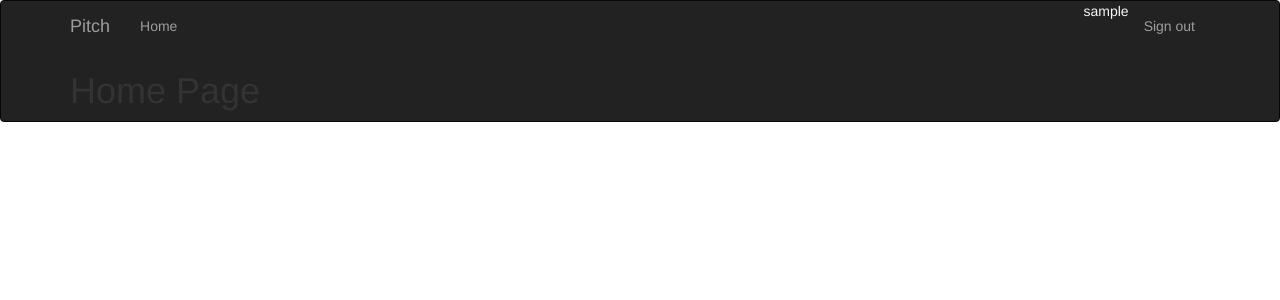
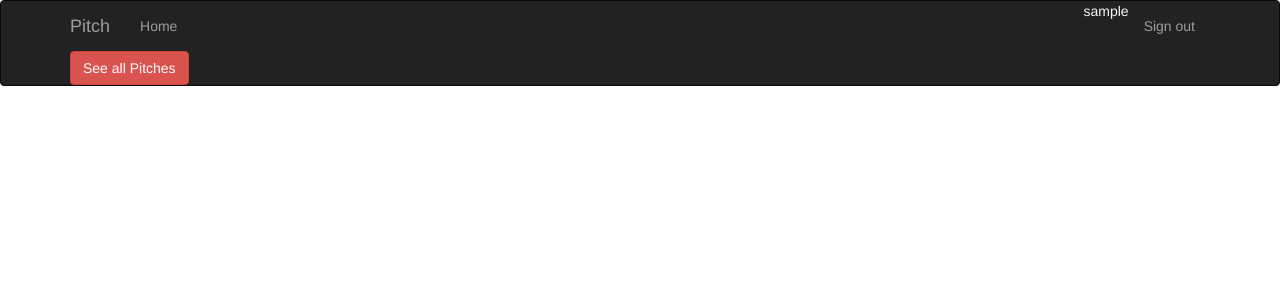
Before and after one commit to jumbamathews/PitchHere, a Flask app: page / in a window 1280 px wide. Shown: the top 300 px of the page. Run offline with Flask 2, Linux system fonts and the light colour scheme; the visitor is signed in with stand-in values (Sample User, id 1); data comes from the database, SQL or seed files in the repository; some libraries are stand-ins or nearby versions.

Commit message:
add changes to index

```diff
--- a/app/main/views.py
+++ b/app/main/views.py
@@ -4,7 +4,6 @@ from flask_login import login_required, current_user
 
 # Views
 @main.route('/')
-@login_required
 def index():
 
     '''
--- a/app/templates/index.html
+++ b/app/templates/index.html
@@ -1,16 +1,17 @@
-{% extends 'base.html' %}
 
-
-
-<!-- Content block -->
+{% extends 'base.html'%}
 {% block content %}
-
-    <title> {{ title }} </title>
-
+<div class="container-fluid welcome-page">
     <div class="container">
-
-        <h1>Home Page</h1>
-
+        <div class="row">
+            <div class="col-md-12 welcome">
+                {% if current_user.is_authenticated%}
+                <a id="start" class="btn btn-danger animated infinite flash" href="{{url_for('main.index')}}">See all Pitches</a>
+                {% else %}
+                <a id="start" class="btn btn-danger animated infinite flash" href="{{url_for('auth.login')}}">Sign In</a>
+                {% endif %}
+            </div>
+        </div>
     </div>
-
+</div>
 {% endblock %}
```
Also changed, not shown: app/templates/home.html (added).
